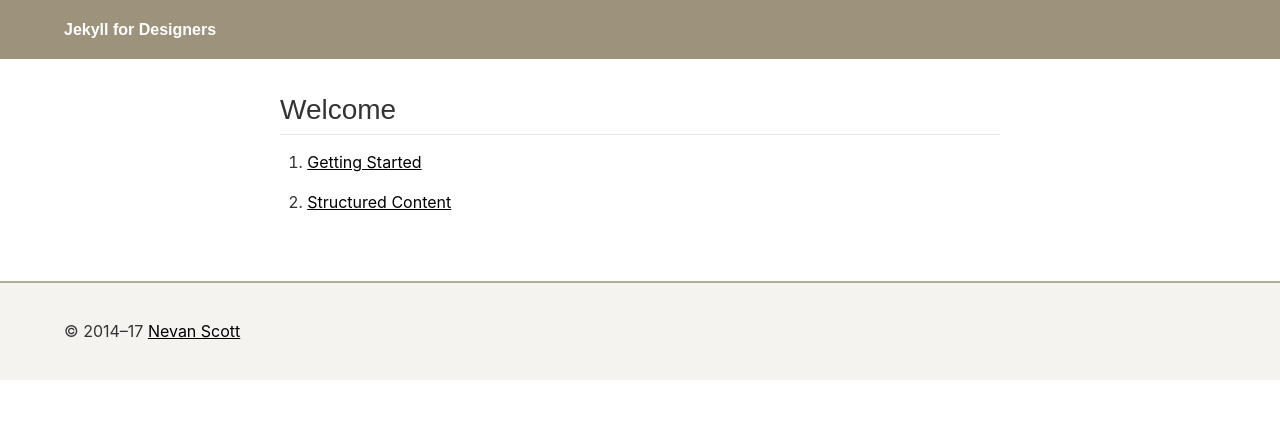
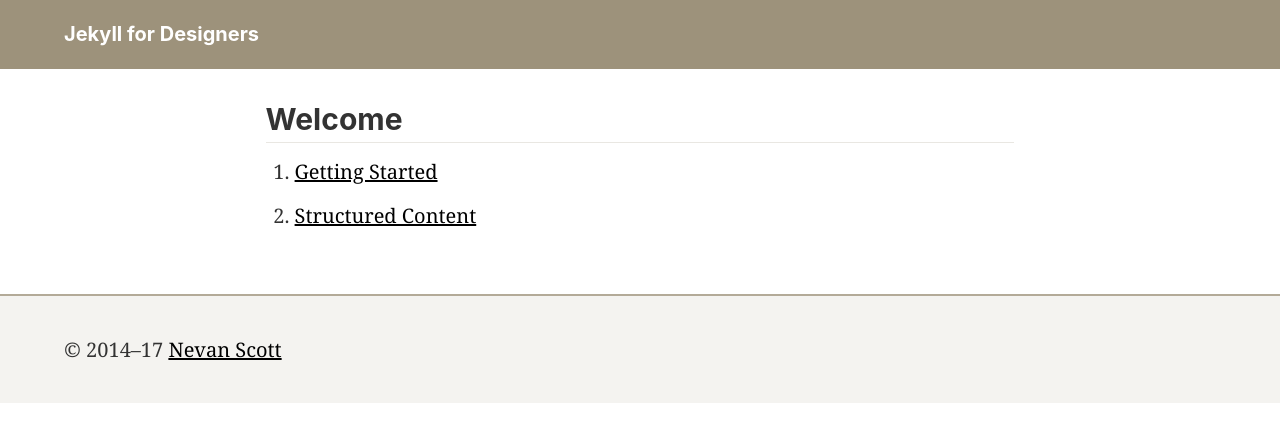
Before and after one commit to nevanscott/jekyllfordesigners, a Jekyll site: the page built from index.md, in a window 1280 px wide. Shown: the top 442 px of the page. Built offline with Jekyll 4.4.1, drawn with Linux system fonts in a browser that asks for light colours.

Commit message:
cleaning things up a bit

```diff
--- a/_sass/main.scss
+++ b/_sass/main.scss
@@ -1,5 +1,6 @@
+$serif:   Chronicle, Charter, Georgia, serif;
 $sans:		'Whitney SSm A', 'Whitney SSm B', -apple-system, BlinkMacSystemFont, "Segoe UI", "Roboto", "Oxygen", "Ubuntu", "Cantarell", "Fira Sans", "Droid Sans", "Helvetica Neue", Avenir, Noto, sans-serif;
-$lh:			1.7;
+$lh:			1.45;
 
 $brand:		hsl(40, 15%, 95%);
 
@@ -9,7 +10,7 @@ html {
 	min-height: 100%;
 }
 body {
-	font-family: $sans;
+	font-family: $serif;
 	font-size: 87.5%;
 	line-height: $lh;
 	padding: 0;
@@ -35,20 +36,22 @@ a:hover, a:focus, a:active {
 }
 
 h1, h2, h3 {
-	font-family: 'Whitney SSm A', 'Whitney SSm B', sans-serif;
+	font-family: $sans;
 }
 
 h1 {
-	font-weight: normal;
+	font-weight: bold;
 	border-bottom: 1px solid darken($brand, 5%);
-	font-size: 1.75em;
+	font-size: 1.5em;
 }
 h1 small {
 	float: right;
 	margin-top: .3em;
 }
 h2 {
-	margin-top: 1em * $lh;
+  font-size: 1.1em;
+  font-weight: bold;
+	margin-top: 2em * $lh;
 }
 h3 {
 	margin-top: 1.25em * $lh;
@@ -244,6 +247,7 @@ a.next {
 }
 
 .footnotes {
+  font-family: $sans;
 	font-size: .8em;
   margin: 3em 0 0;
   &:before {
@@ -256,6 +260,7 @@ a.next {
 }
 
 .footnote-content {
+  font-family: $sans;
   font-size: .8em;
 }
 .footnote-content p {
@@ -266,7 +271,7 @@ a.next {
 
 @media screen and (min-width: 30em) {
 	body {
-	  font-size: 100%;
+	  font-size: 125%;
 	}
 	.calendar {
 	  font-size: .75em;
```
